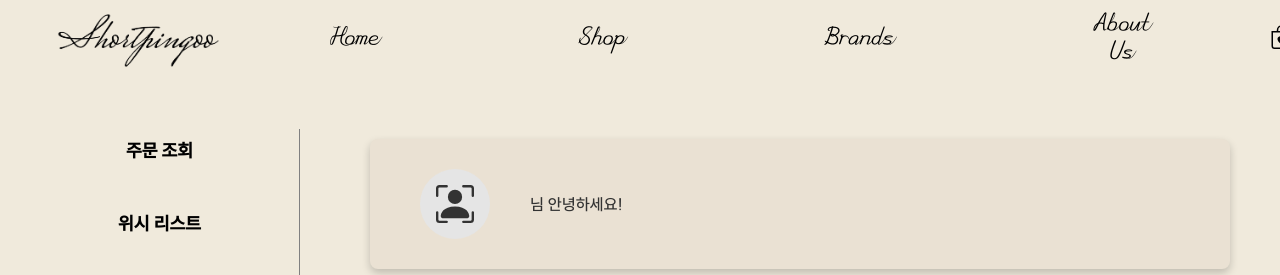
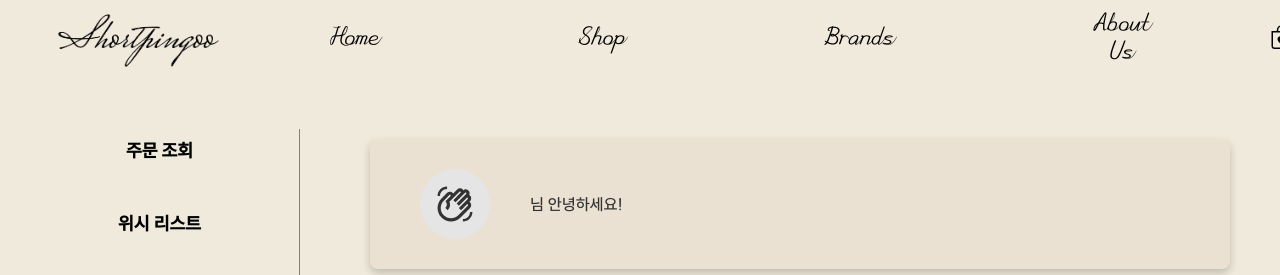
Before and after one commit to SK-Rookies-Final3/FrontEnd, a React (Create React App) app: page /mypages/change in a window 1280 px wide. Shown: the top 275 px of the page. Built offline with nearby package versions, Linux system fonts and the light colour scheme.

Commit message:
css fix: RF-46 <애니메이션 수정>

```diff
--- a/src/component/mypages/Mypage_Change.js
+++ b/src/component/mypages/Mypage_Change.js
@@ -5,6 +5,7 @@ import '../css/Mypage_Order.css';
 import Swal from 'sweetalert2';
 import { BsPersonBoundingBox } from "react-icons/bs";
 import { FaRegHandPointRight, FaRegHandPointLeft } from "react-icons/fa";
+import { MdOutlineWavingHand } from "react-icons/md";
 import axios from "axios";
 
 function Sidebar({ handleDeleteAccount, handleLogout }) {
@@ -261,7 +262,7 @@ function ChangeContainer() {
             <Sidebar handleDeleteAccount={handleDeleteAccount} handleLogout={handleLogout} />
             <div className="order-content-area">
                 <div className="order-rectangle">
-                    <div className="order-circle"><BsPersonBoundingBox size={38} color='#333' /></div>
+                    <div className="order-circle"><MdOutlineWavingHand size={38} color='#333' /></div>
                     <span className="order-text">{nickname} 님 안녕하세요!</span>
                 </div>
                 <div className="order-title">
```
